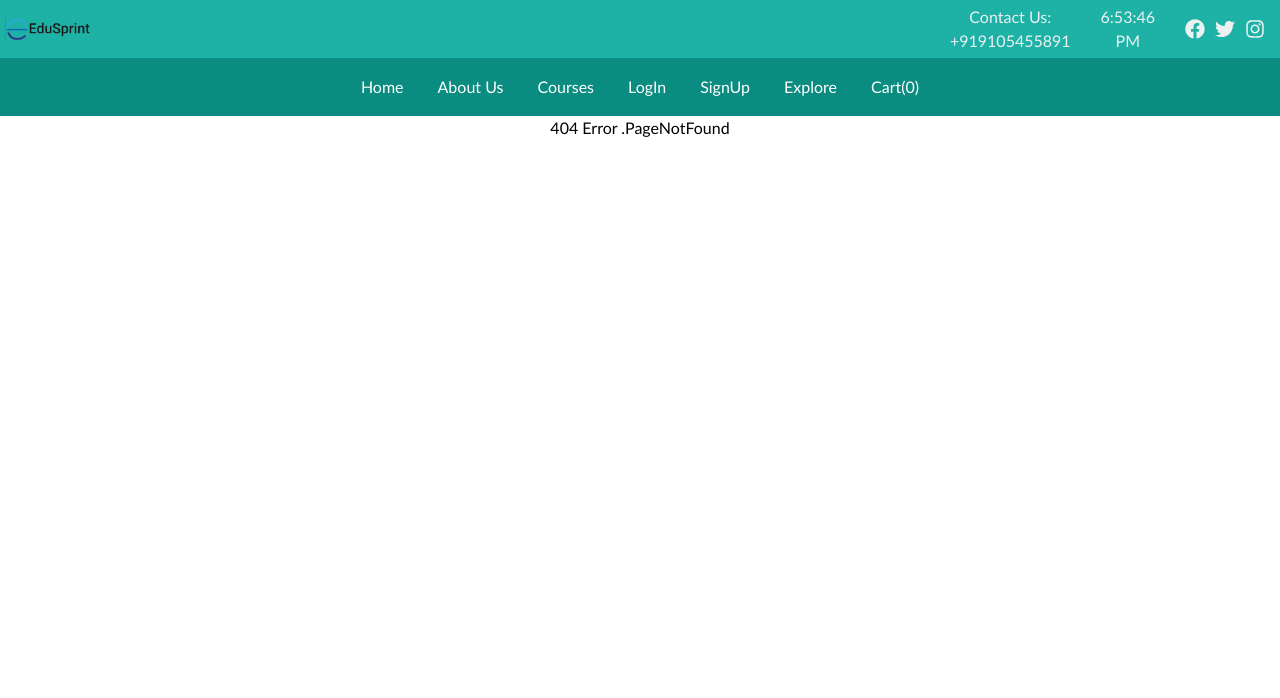
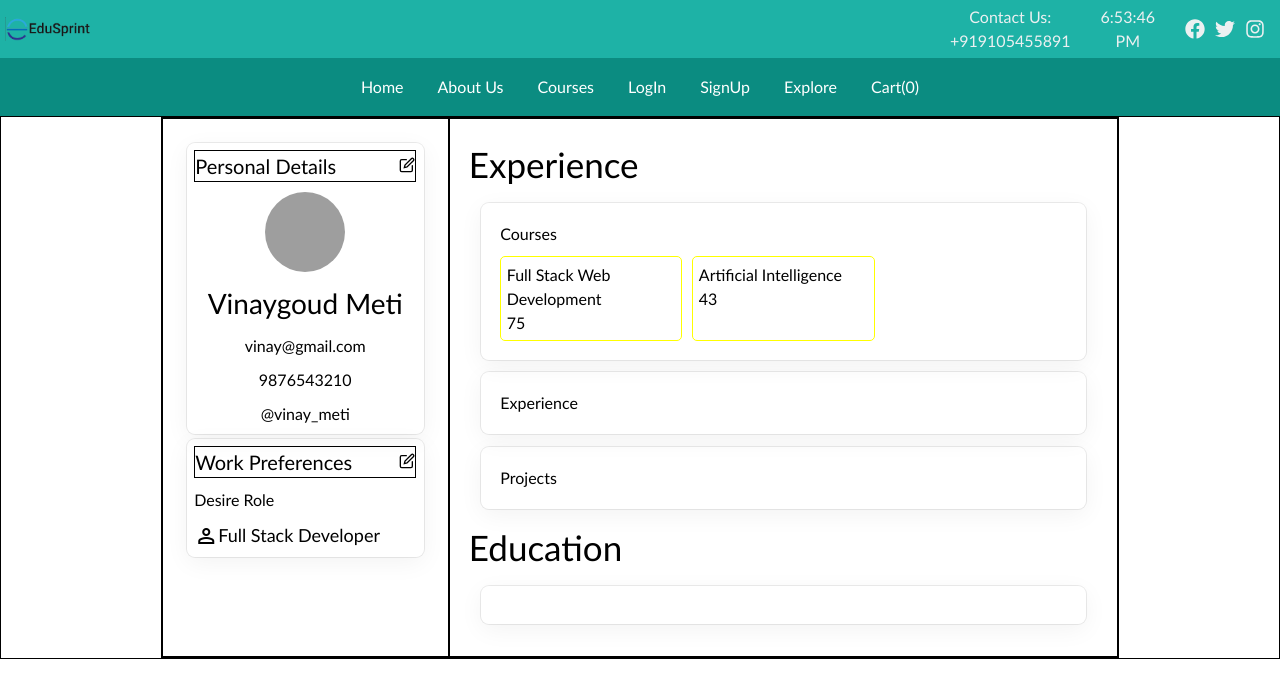
Before and after one commit to imlnr/software-kalaakar-5678, a React (Create React App) app: page /user-profile in a window 1280 px wide. Shown: the top 698 px of the page. Built offline with nearby package versions, Linux system fonts and the light colour scheme; grey boxes are pictures that could not be loaded.

Commit message:
final commit

```diff
--- a/src/Allroutes/MainRoute.jsx
+++ b/src/Allroutes/MainRoute.jsx
@@ -45,6 +45,7 @@ const MainRoute = () => {
             <Route path="/search" element={<Search />} />
             <Route path="/payments" element={<Payment />} />
             {/* <Route path */}
+            <Route path="/user-profile" element={<Profile/>}/>
         </Routes>
     );
 };
--- a/src/Redux/reducer.js
+++ b/src/Redux/reducer.js
@@ -1,12 +1,35 @@
 import React from 'react'
 import { ADD_TO_CART, CHANGE_LOGIN_STATUS, CHANGE_THEME, DELETE_FROM_CART, GET_COLLEGE_FAILURE, GET_COLLEGE_REQUEST, GET_COLLEGE_SUCCESS, GET_COURSES_FAILURE, GET_COURSES_REQUEST, GET_COURSES_SUCCESS, GET_USER_FAILURE, GET_USER_REQUEST, GET_USER_SUCCESS, SORT_COURSES } from './action'
+import { faL } from '@fortawesome/free-solid-svg-icons';
 const initialState = {
     colleges: [],
     isLoading: false,
     isError: false,
     theme: "light",
-    isLoggedIn: true,
-    user: {},
+    isLoggedIn: false,
+    user: {
+        "id": 1,
+        "name": "Vinaygoud Meti",
+        "phone": 9876543210,
+        "email": "vinay@gmail.com",
+        "username": "vinay_meti",
+        "avatar": "https://images.unsplash.com/photo-1633332755192-727a05c4013d?q=80&w=1000&auto=format&fit=crop&ixlib=rb-4.0.3&ixid=M3wxMjA3fDB8MHxzZWFyY2h8Mnx8dXNlcnxlbnwwfHwwfHx8MA%3D%3D",
+        "password": "vinay@123",
+        "role": "admin",
+        "coursesEnrolled": [
+            {
+                "courseTitle": "Full Stack Web Development",
+                "completed": 75
+            },
+            {
+                "courseTitle": "Artificial Intelligence",
+                "completed": 43
+            }
+        ],
+        "coursesAdded": [
+            "Full Stack Web Development"
+        ]
+    },
     courses: [],
     cart: []
 }
@@ -29,18 +52,18 @@ const reducer = (state = initialState, action) => {
         case GET_COURSES_SUCCESS:
             return { ...state, isLoading: false, courses: action.payload.courses };
         case GET_COURSES_FAILURE:
-            return { ...state, isError: true};
+            return { ...state, isError: true };
         case GET_USER_FAILURE:
             return { ...state, isError: true }
         case CHANGE_THEME:
             return { ...state, theme: action.payload }
         case ADD_TO_CART:
-            return { ...state, cart: [...state.cart, action.payload]  }
+            return { ...state, cart: [...state.cart, action.payload] }
         case DELETE_FROM_CART:
-            console.log("CART : ",state.cart)
+            console.log("CART : ", state.cart)
             const updatedcart = state.cart.filter((item) => item.id != action.payload.id)
-            console.log("UPDAATED : ",updatedcart)
-            return { ...state, cart:updatedcart }
+            console.log("UPDAATED : ", updatedcart)
+            return { ...state, cart: updatedcart }
         case SORT_COURSES:
             switch (action.payload) {
                 case "popular":
--- a/src/pages/Profile.jsx
+++ b/src/pages/Profile.jsx
@@ -1,8 +1,69 @@
+import { EditIcon } from '@chakra-ui/icons'
 import React from 'react'
+import { useSelector } from 'react-redux'
+import './css/profile.css'
+
 
 const Profile = () => {
+  const state = useSelector((state) => state.user);
   return (
-    <div>Profile</div>
+    <div className='user-profile'>
+      <div className='inn-user-profile'>
+        <div className='profile-left'>
+          <div className='prof-card profile-edit-card'>
+            <div className="edit-text">
+              <p>Personal Details</p>
+              <p><EditIcon /></p>
+            </div>
+            <img src={state.avatar} alt="" />
+            <h1>{state.name}</h1>
+            <p>{state.email}</p>
+            <p>{state.phone}</p>
+            <p>@{state.username}</p>
+          </div>
+          <div className='prof-card profile-work-pref'>
+            <div className="edit-text">
+              <p>Work Preferences</p>
+              <p><EditIcon /></p>
+            </div>
+            <p>Desire Role</p>
+            <div className='role-prof'>
+              <span class="material-symbols-outlined">
+                person
+              </span>
+              <p>{"Full Stack Developer"}</p>
+            </div>
+          </div>
+
+        </div>
+        <div className='profile-right'>
+          <h1>Experience</h1>
+          <div className='prof-card courses-card'>
+            <p>Courses</p>
+            <div className='course-each'>
+              {
+                state.coursesEnrolled.map((val) => (
+                  <div className='course-each-card'>
+                    <p>{val.courseTitle}</p>
+                    <p>{val.completed}</p>
+                  </div>
+                ))
+              }
+            </div>
+          </div>
+          <div className="prof-card experience-card">
+            <p>Experience</p>
+          </div>
+          <div className="prof-card experience-card">
+            <p>Projects</p>
+          </div>
+          <h1>Education</h1>
+          <div className="prof-card experience-card">
+            <p></p>
+          </div>
+        </div>
+      </div>
+    </div>
   )
 }
 
--- a/src/pages/css/home.css
+++ b/src/pages/css/home.css
@@ -283,6 +283,7 @@
 .package-list>p:nth-child(1) {
     font-size: 18px;
     font-weight: bold;
+    text-align: center;
 }
 
 .package-list>h1 {
--- /dev/null
+++ b/src/pages/css/profile.css
@@ -0,0 +1,101 @@
+.user-profile {
+    display: flex;
+    align-items: center;
+    justify-content: center;
+}
+
+.inn-user-profile {
+    width: 75%;
+    display: flex;
+}
+
+.profile-edit-card>img {
+    height: 80px;
+    width: 80px;
+    margin: 0 auto;
+    border-radius: 50%;
+}
+
+.profile-edit-card>h1 {
+    font-size: 28px;
+}
+
+.profile-edit-card>* {
+    text-align: center;
+}
+
+.profile-left>p {
+    text-align: right;
+}
+
+.prof-card {
+    display: flex;
+    flex-direction: column;
+    gap: 10px;
+    border-radius: 8px;
+    box-shadow: rgba(0, 0, 0, 0.05) 0px 6px 24px 0px, rgba(0, 0, 0, 0.08) 0px 0px 0px 1px;
+    margin: 2%;
+    padding: 3%;
+}
+
+.user-profile {
+    border: 1px solid;
+}
+
+.course-each {
+    display: grid;
+    grid-template-columns: repeat(3, 1fr);
+    column-gap: 10px;
+}
+
+.course-each-card {
+    border: 1px solid yellow;
+    border-radius: 5px;
+    padding: 3%;
+}
+
+.inn-user-profile {
+    border: 1px solid;
+}
+
+.profile-left {
+    border: 1px solid;
+    padding: 2%;
+    width: 30%;
+}
+
+.profile-right {
+    border: 1px solid;
+    padding: 2%;
+    width: 70%;
+}
+
+.edit-text {
+    display: flex;
+    border: 1px solid;
+    justify-content: space-between;
+}
+
+.edit-text>p:nth-child(1) {
+    font-size: 20px;
+}
+
+.role-prof {
+    display: flex;
+    align-items: center;
+    /* justify-content: center; */
+}
+
+.role-prof>p {
+    font-size: 18px;
+}
+
+p {
+    /* border: 1px solid; */
+    text-align: left;
+}
+
+h1 {
+    text-align: left;
+    font-size: 35px;
+}
--- a/src/pages/css/search.css
+++ b/src/pages/css/search.css
@@ -65,7 +65,7 @@
   display: flex;
 }
 p {
-  margin: 0;
+  /* margin: 0; */
   /* width: 90%; */
 }
 
```
Lines whose indentation alone changed are shown as unchanged.
